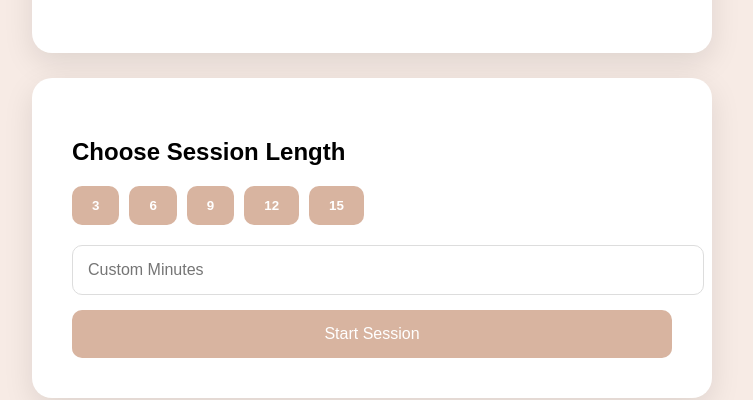
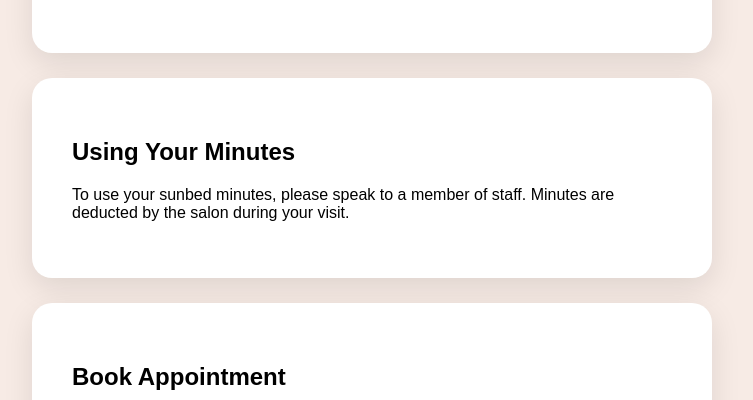
Before and after one commit to bulcockben-del/donna-portal, a website: page public/dashboard.html in a window 1280 px wide. Shown: the part 411-811 px from the top of the page, without its empty margins (268-1021 px from the left). Drawn offline with Linux system fonts and the light colour scheme; sample sign-in values are in the browser's storage.

Commit message:
Add files via upload

```diff
--- a/public/dashboard.html
+++ b/public/dashboard.html
@@ -48,29 +48,17 @@ class="minutes">
 
 <div class="card">
 
+<h2>Using Your Minutes</h2>
 
-<h2>Choose Session Length</h2>
+<p>
 
-<div class="session-buttons">
+To use your sunbed minutes,
+please speak to a member of staff.
 
-    <button onclick="selectMinutes(3)">3</button>
-    <button onclick="selectMinutes(6)">6</button>
-    <button onclick="selectMinutes(9)">9</button>
-    <button onclick="selectMinutes(12)">12</button>
-    <button onclick="selectMinutes(15)">15</button>
+Minutes are deducted by the salon
+during your visit.
 
-</div>
-
-<input
-id="customMinutes"
-type="number"
-placeholder="Custom Minutes">
-
-<button
-class="confirm-btn"
-onclick="confirmSession()">
-Start Session
-</button>
+</p>
 
 </div>
 
@@ -141,107 +129,6 @@ document.getElementById(
 ).innerText =
 user.lastAppointmentMinutes || 0;
 
-let selectedMinutes = 0;
-
-function selectMinutes(minutes){
-
-    selectedMinutes = minutes;
-
-    document.getElementById(
-        "customMinutes"
-    ).value = minutes;
-
-}
-
-function confirmSession(){
-
-    const customValue = parseInt(
-        document.getElementById(
-            "customMinutes"
-        ).value
-    );
-
-    const minutesToUse =
-    customValue || selectedMinutes;
-
-    if(!minutesToUse){
-
-        alert(
-            "Please select a session length."
-        );
-
-        return;
-
-    }
-
-    if(minutesToUse > user.minutes){
-
-        alert(
-            "Not enough minutes remaining."
-        );
-
-        return;
-
-    }
-
-    fetch("/use-session",{
-
-        method:"POST",
-
-        headers:{
-            "Content-Type":"application/json"
-        },
-
-        body:JSON.stringify({
-
-            id:user.id,
-            minutes:minutesToUse
-
-        })
-
-    })
-
-    .then(res=>res.json())
-
-    .then(updatedUser=>{
-
-    user.minutes =
-        updatedUser.minutes;
-
-        user.lastAppointment =
-        updatedUser.lastAppointment;
-
-        user.lastAppointmentMinutes =
-        updatedUser.lastAppointmentMinutes;
-
-        localStorage.setItem(
-            "user",
-            JSON.stringify(user)
-        );
-
-        document.getElementById(
-            "minutes"
-        ).innerText =
-        updatedUser.minutes;
-
-        alert(
-            "Session Started!"
-        );
-
-        document.getElementById(
-            "lastDate"
-        ).innerText =
-        updatedUser.lastAppointment;
-
-        document.getElementById(
-            "lastMinutes"
-        ).innerText =
-        updatedUser.lastAppointmentMinutes;
-
-            });
-
-}
-
 function logout(){
 
     localStorage.removeItem(
```
Also changed, not shown: public/admin.html (+111 -0 lines), server.js (+13 -0 lines).
